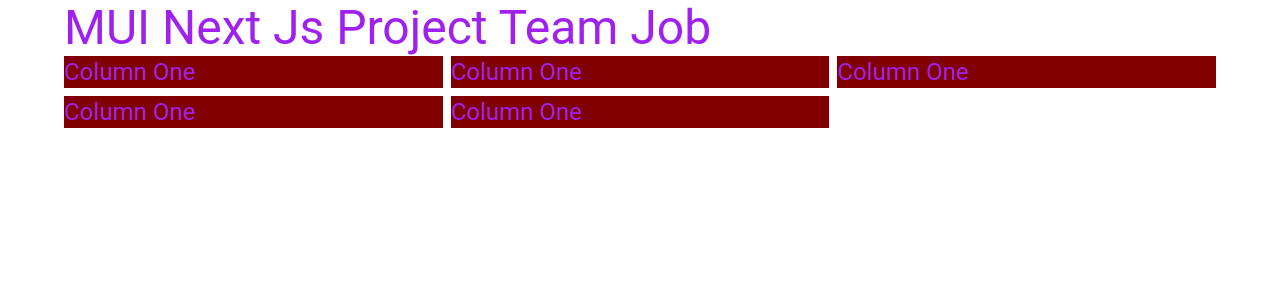
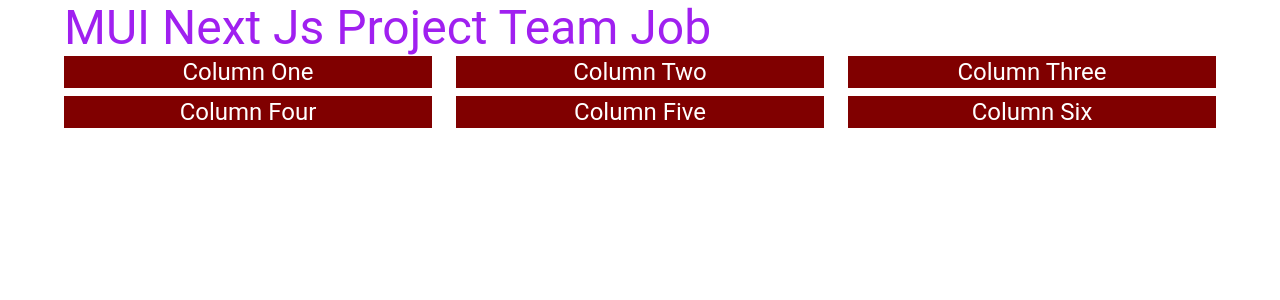
Before and after one commit to naqibiz/team-job-app, a Next.js app: page / in a window 1280 px wide. Shown: the top 300 px of the page. Built offline with nearby package versions, Linux system fonts and the light colour scheme.

Commit message:
fixed changes

```diff
--- a/src/Components/Home.js
+++ b/src/Components/Home.js
@@ -8,39 +8,76 @@
       <Typography variant="h3" color={theme.palette.info.main}>
         MUI Next Js Project Team Job
       </Typography>
-      <Grid container spacing={1}>
+      <Grid container rowSpacing={1} columnSpacing={3}>
         <Grid item md={4}>
-          <Box sx={{ backgroundColor: theme.palette.primary.main }}>
-            <Typography variant="h5" color={theme.palette.info.main}>
+          <Box
+            sx={{
+              backgroundColor: theme.palette.primary.main,
+              textAlign: "center",
+            }}
+          >
+            <Typography variant="h5" color="secondary">
               Column One
             </Typography>
           </Box>
         </Grid>
         <Grid item md={4}>
-          <Box sx={{ backgroundColor: theme.palette.primary.main }}>
-            <Typography variant="h5" color={theme.palette.info.main}>
-              Column One
+          <Box
+            sx={{
+              backgroundColor: theme.palette.primary.main,
+              textAlign: "center",
+            }}
+          >
+            <Typography variant="h5" color="secondary">
+              Column Two
             </Typography>
           </Box>
         </Grid>
         <Grid item md={4}>
-          <Box sx={{ backgroundColor: theme.palette.primary.main }}>
-            <Typography variant="h5" color={theme.palette.info.main}>
-              Column One
+          <Box
+            sx={{
+              backgroundColor: theme.palette.primary.main,
+              textAlign: "center",
+            }}
+          >
+            <Typography variant="h5" color="secondary">
+              Column Three
             </Typography>
           </Box>
         </Grid>
         <Grid item md={4}>
-          <Box sx={{ backgroundColor: theme.palette.primary.main }}>
-            <Typography variant="h5" color={theme.palette.info.main}>
-              Column One
+          <Box
+            sx={{
+              backgroundColor: theme.palette.primary.main,
+              textAlign: "center",
+            }}
+          >
+            <Typography variant="h5" color="secondary">
+              Column Four
             </Typography>
           </Box>
         </Grid>
         <Grid item md={4}>
-          <Box sx={{ backgroundColor: theme.palette.primary.main }}>
-            <Typography variant="h5" color={theme.palette.info.main}>
-              Column One
+          <Box
+            sx={{
+              backgroundColor: theme.palette.primary.main,
+              textAlign: "center",
+            }}
+          >
+            <Typography variant="h5" color="secondary">
+              Column Five
+            </Typography>
+          </Box>
+        </Grid>
+        <Grid item md={4}>
+          <Box
+            sx={{
+              backgroundColor: theme.palette.primary.main,
+              textAlign: "center",
+            }}
+          >
+            <Typography variant="h5" color="secondary">
+              Column Six
             </Typography>
           </Box>
         </Grid>
--- a/src/styles/theme.js
+++ b/src/styles/theme.js
@@ -6,7 +6,7 @@
       main: "#800000",
     },
     secondary: {
-      main: "rgb(0, 82, 73)",
+      main: "#ffff",
     },
     info: {
       main: "#A020F0",
```
